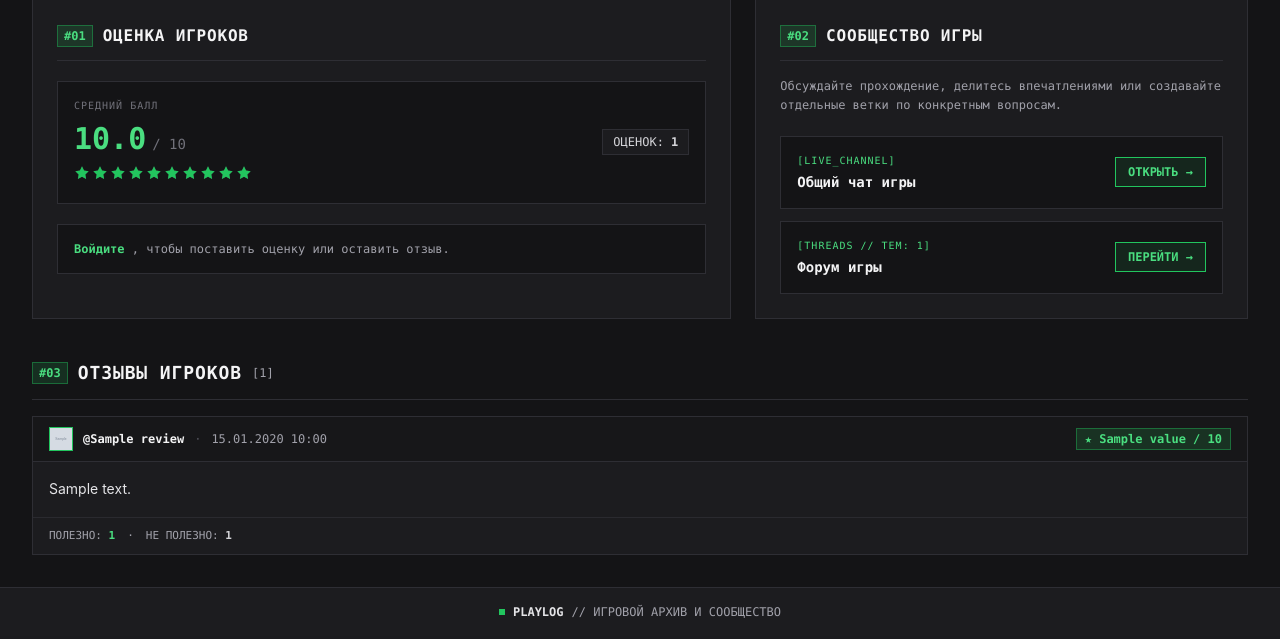
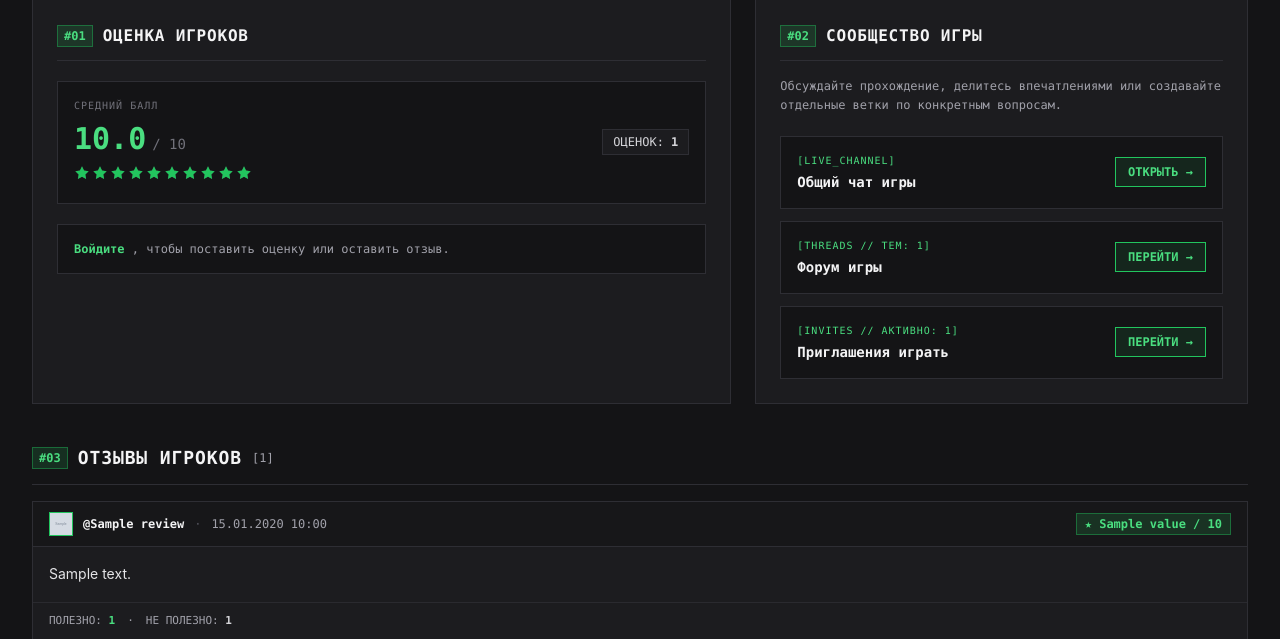
Before and after one commit to WoodenGear-GameDev/Playlog, a Django app: template templates/catalog/game_detail.html in a window 1280 px wide. Shown: the part 602-1241 px from the top of the page. Before the commit the page ends 1220 px from the top, so only its background shows below. Run offline with Django 5.2, Linux system fonts and the light colour scheme; the template is opened without the code that fills it: most values are stand-ins (such as "Sample title", 1, 10 or a date in 2020); grey boxes marked "Sample" are stand-in pictures; some libraries are stand-ins or nearby versions.

Commit message:
feat: link game, forum and chat pages to invites

```diff
--- a/templates/catalog/game_detail.html
+++ b/templates/catalog/game_detail.html
@@ -316,6 +316,21 @@
                             ПЕРЕЙТИ →
                         </span>
                     </a>
+
+                     <a href="{% url 'invite_list' game.pk %}"
+                       class="group flex items-center justify-between p-4 border border-paper-300 dark:border-carbon-800 bg-paper-50 dark:bg-carbon-950 hover:border-signal-500 dark:hover:border-signal-500 transition-colors">
+                        <div class="space-y-1">
+                            <span class="block font-mono text-[10px] uppercase tracking-widest text-signal-600 dark:text-signal-400">
+                                [INVITES // АКТИВНО: {{ game.invites.active.count }}]
+                            </span>
+                            <span class="block font-mono text-sm font-bold text-zinc-900 dark:text-zinc-100 group-hover:text-signal-600 dark:group-hover:text-signal-400 transition-colors">
+                                Приглашения играть
+                            </span>
+                        </div>
+                        <span class="px-3 py-1.5 text-xs font-mono font-bold border border-signal-500 bg-signal-500/10 text-signal-600 dark:text-signal-400 group-hover:bg-signal-500 group-hover:text-carbon-950 transition-colors">
+                            ПЕРЕЙТИ →
+                        </span>
+                    </a>
                 </div>
             </div>
         </section>
--- a/templates/forum/game_chat.html
+++ b/templates/forum/game_chat.html
@@ -18,6 +18,11 @@
                class="inline-flex items-center gap-2 px-3 py-1.5 text-xs font-mono font-bold uppercase tracking-wider border border-paper-300 dark:border-carbon-800 hover:border-signal-500 dark:hover:border-signal-500 bg-paper-100 dark:bg-carbon-900 text-zinc-700 dark:text-zinc-300 hover:text-signal-600 dark:hover:text-signal-400 transition-colors">
                 <span>ТЕМЫ ФОРУМА</span>
                 <span>→</span>
+            </a>
+
+            <a href="{% url 'invite_list' game.pk %}"
+               class="inline-flex items-center gap-2 px-3 py-1.5 text-xs font-mono font-bold uppercase tracking-wider border border-paper-300 dark:border-carbon-800 hover:border-signal-500 dark:hover:border-signal-500 bg-paper-100 dark:bg-carbon-900 text-zinc-700 dark:text-zinc-300 hover:text-signal-600 dark:hover:text-signal-400 transition-colors">
+                <span>ПРИГЛАШЕНИЯ</span>
             </a>
         </div>
 
--- a/templates/forum/topic_list.html
+++ b/templates/forum/topic_list.html
@@ -18,6 +18,11 @@
                class="inline-flex items-center gap-2 px-3 py-1.5 text-xs font-mono font-bold uppercase tracking-wider border border-paper-300 dark:border-carbon-800 hover:border-signal-500 dark:hover:border-signal-500 bg-paper-100 dark:bg-carbon-900 text-zinc-700 dark:text-zinc-300 hover:text-signal-600 dark:hover:text-signal-400 transition-colors">
                 <span class="w-1.5 h-1.5 bg-signal-500"></span>
                 <span>ОБЩИЙ ЧАТ ИГРЫ</span>
+            </a>
+
+            <a href="{% url 'invite_list' game.pk %}"
+               class="inline-flex items-center gap-2 px-3 py-1.5 text-xs font-mono font-bold uppercase tracking-wider border border-paper-300 dark:border-carbon-800 hover:border-signal-500 dark:hover:border-signal-500 bg-paper-100 dark:bg-carbon-900 text-zinc-700 dark:text-zinc-300 hover:text-signal-600 dark:hover:text-signal-400 transition-colors">
+                <span>ПРИГЛАШЕНИЯ</span>
             </a>
         </div>
 
```
